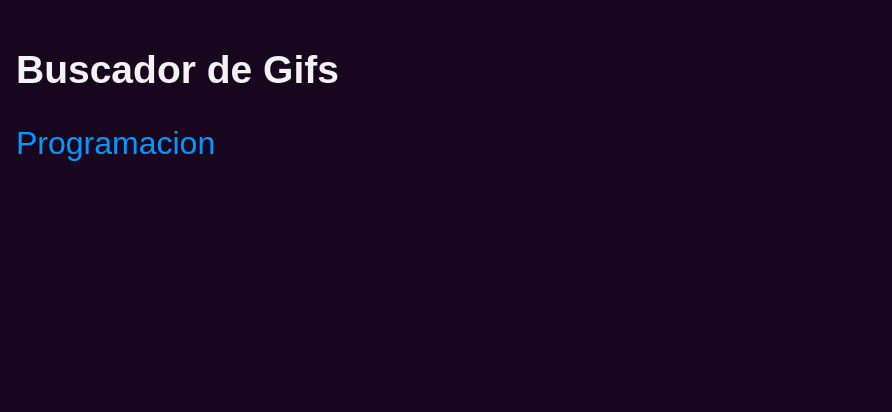
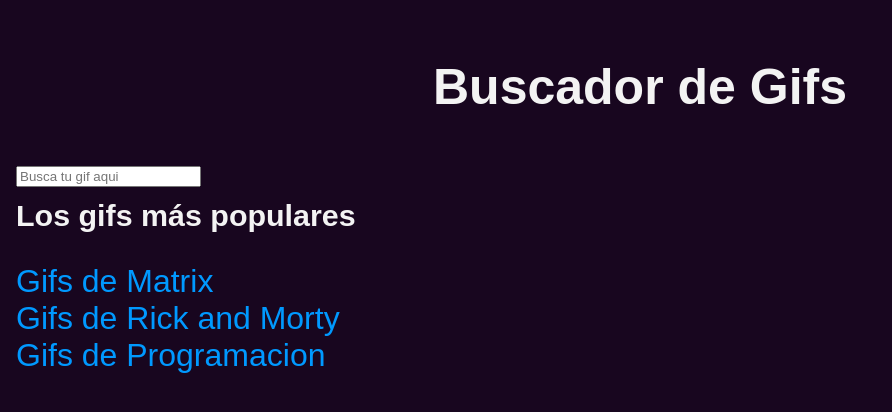
Before and after one commit to ospinajohn/giffy, a React (Create React App) app: page / in a window 1280 px wide. Shown: the top 412 px of the page, without its empty margins (0-892 px from the left). Built offline with nearby package versions, Linux system fonts and the light colour scheme.

Commit message:
Custom Hook. useGifs

```diff
--- a/src/App.css
+++ b/src/App.css
@@ -1,5 +1,11 @@
 .App {
 	text-align: center;
+}
+
+.App-title-one {
+	color: var(--theme-body-txt);
+	text-align: center;
+	font-size: 50px;
 }
 
 .App-logo {
@@ -54,12 +60,12 @@
 	width: 100%;
 }
 
-@media screen and (min-width: 55rem){
-  .App-main{
+@media screen and (min-width: 55rem) {
+	.App-main {
 		flex-direction: initial;
 	}
 
-  .App-category{
+	.App-category {
 		position: sticky;
 		top: var(--search-size-mx-h);
 		width: 40%;
@@ -69,7 +75,7 @@
 
 .btn {
 	border: 1px solid transparent;
-  padding: .5rem 1rem;
+	padding: 0.5rem 1rem;
 	background-color: var(--brand-color_3);
 	color: var(--theme-body-txt);
 	cursor: pointer;
@@ -77,7 +83,7 @@
 }
 
 .btn[disabled] {
-  opacity: .3;
+	opacity: 0.3;
 	pointer-events: none;
 }
 
--- a/src/App.js
+++ b/src/App.js
@@ -1,14 +1,15 @@
+import {Route} from 'wouter';
 import './App.css';
-import ListOfGifs from './components/Gifs/ListOfGifs';
-import { Link, Route } from 'wouter';
+import Home from './pages/Home';
+import SearchResults from './pages/SearchResults';
 
 function App() {
 	return (
 		<div className="App">
 			<section className="App-content">
-				<h1>Buscador de Gifs</h1>
-        <Link to="/gif/programacion">Programacion</Link>
-        <Route path="/gif/:keyword" component={ListOfGifs} />
+				<h1 className='App-title-one'>Buscador de Gifs</h1>
+				<Route component={Home} path="/" />
+				<Route component={SearchResults} path="/search/:keyword" />
 			</section>
 		</div>
 	);
--- /dev/null
+++ b/src/components/ListOfGifs/index.js
@@ -0,0 +1,14 @@
+import React from 'react';
+import Gif from '../Gifs/Gif';
+import './styles.css'
+
+function ListOfGifs({gifs}) {
+	return (
+		<div className="ListOfGifs">
+			{gifs.map(({id, title, url}) => (
+				<Gif key={id} title={title} url={url} id={id} />
+			))}
+		</div>
+	);
+}
+export default ListOfGifs;
--- /dev/null
+++ b/src/components/ListOfGifs/styles.css
@@ -0,0 +1,32 @@
+:root {
+  /* esta opcion es para que se vea en 2 columnas desde 0px */
+	--resolts-column: 2;
+}
+
+.ListOfGifs {
+	column-count: var(--resolts-column);
+	column-gap: 1rem; /* es para que haya un espacio entre las columnas */
+}
+
+.ListOfGifs-item {
+	-wbkit-column-break-inside: avoid; /* es para que no se rompa la columna */
+  page-break-inside: avoid;
+  break-inside: avoid;
+  background-color: #eee;
+  display: inline-block;
+  width: 100%; /* es para que tenga el ancho de la columna */
+}
+
+@media (min-width: 600px) {
+  /* aqui hacemos  que se vea en 3 columnas desde 600px */
+  :root {
+    --resolts-column: 3;
+  }
+}
+
+@media (min-width: 900px) {
+  /* aqui hacemos  que se vea en 4 columnas desde 900px */
+  :root {
+    --resolts-column: 4;
+  }
+}
--- /dev/null
+++ b/src/hooks/useGifs.js
@@ -0,0 +1,11 @@
+import { useEffect, useState } from "react";
+import getGifs from "../services/getGifs";
+
+export function useGifs({keyword}) {
+	const [gifs, setGifs] = useState([]);
+	useEffect(() => {
+		getGifs({keyword}).then((gifs) => setGifs(gifs));
+	}, [keyword]);
+
+  return gifs;
+}
--- /dev/null
+++ b/src/pages/Home/index.js
@@ -0,0 +1,38 @@
+import React, {useState} from 'react';
+import {Link, useLocation} from 'wouter';
+
+const POPULAR_GIFS = ['Matrix', 'Rick and Morty', 'Programacion'];
+
+export default function Home() {
+	const [keyword, setKeyword] = useState('');
+	const [path, pushLocation] = useLocation();
+
+	const handleSubmit = (evt) => {
+		evt.preventDefault();
+		pushLocation(`/search/${keyword}`); // Navega a otra ruta utilizando lo que hay en el estado keyword
+	};
+
+	const handleChange = (evt) => {
+		setKeyword(evt.target.value); // Guarda el valor del input en el estado keyword
+	};
+	return (
+		<>
+			<form onSubmit={handleSubmit}>
+				<input
+					onChange={handleChange}
+					type="text"
+					placeholder="Busca tu gif aqui"
+					value={keyword}
+				/>
+			</form>
+			<h3 className="App-title">Los gifs más populares</h3>
+			<ul>
+				{POPULAR_GIFS.map((popularGif) => (
+					<li key={popularGif}>
+						<Link to={`/search/${popularGif}`}>Gifs de {popularGif}</Link>
+					</li>
+				))}
+			</ul>
+		</>
+	);
+}
--- a/src/components/Gifs/ListOfGifs.js
+++ b/src/pages/SearchResults/index.js
@@ -1,9 +1,11 @@
-import React, {useEffect, useState} from 'react';
-import getGifs from '../../services/getGifs';
-import Gif from './Gif';
+import React from 'react';
+import ListOfGifs from '../../components/ListOfGifs';
+import {useGifs} from '../../hooks/useGifs';
 
-function ListOfGifs({params}) {
-  const {keyword} = params;
+export default function SearchResults({params}) {
+	const {keyword} = params;
+	const gifs = useGifs({keyword});
+	/*
 	const [gifs, setGifs] = useState([]);
 	// que es un estado en react, es un valor que puede cambiar en el tiempo, es decir, que puede cambiar de valor, por ejemplo, un contador, un input, un checkbox, etc. en pocas palabras, es un valor es un valor que puede cambiar en el tiempo. USESTATE es una funcion que nos permite crear un estado, y que nos devuelve un array con dos elementos, el primer elemento es el valor del estado, y el segundo elemento es una funcion que nos permite cambiar el valor del estado. lo que va dentro de los parentesis de useState es el valor inicial del estado. useEffect es
 
@@ -12,14 +14,10 @@ function ListOfGifs({params}) {
 	useEffect(() => {
 		getGifs({keyword}).then((gifs) => setGifs(gifs)); // getGifs es una funcion que retorna una promesa, por lo tanto, podemos usar el metodo then para obtener el resultado de la promesa, y luego, con la funcion setGifs, podemos cambiar el valor del estado gifs, y asi, renderizar los gifs en el componente. En la promesa del .then ponemos como parametro lo que recibimos que son los gifs, y luego, con la funcion setGifs, cambiamos el valor del estado gifs, y asi, renderizamos los gifs en el componente.
 	}, [keyword]);
-
+  */
 	return (
-		<div>
-			{gifs.map(({id, title, url}) => (
-				<Gif key={id} title={title} url={url} id={id} />
-			))}
-		</div>
+		<>
+			<ListOfGifs gifs={gifs} />
+		</>
 	);
 }
-
-export default ListOfGifs;
```
Also changed, not shown: src/pages/Detail/index.js (added, +10 -0 lines). Lines whose indentation alone changed are shown as unchanged.
